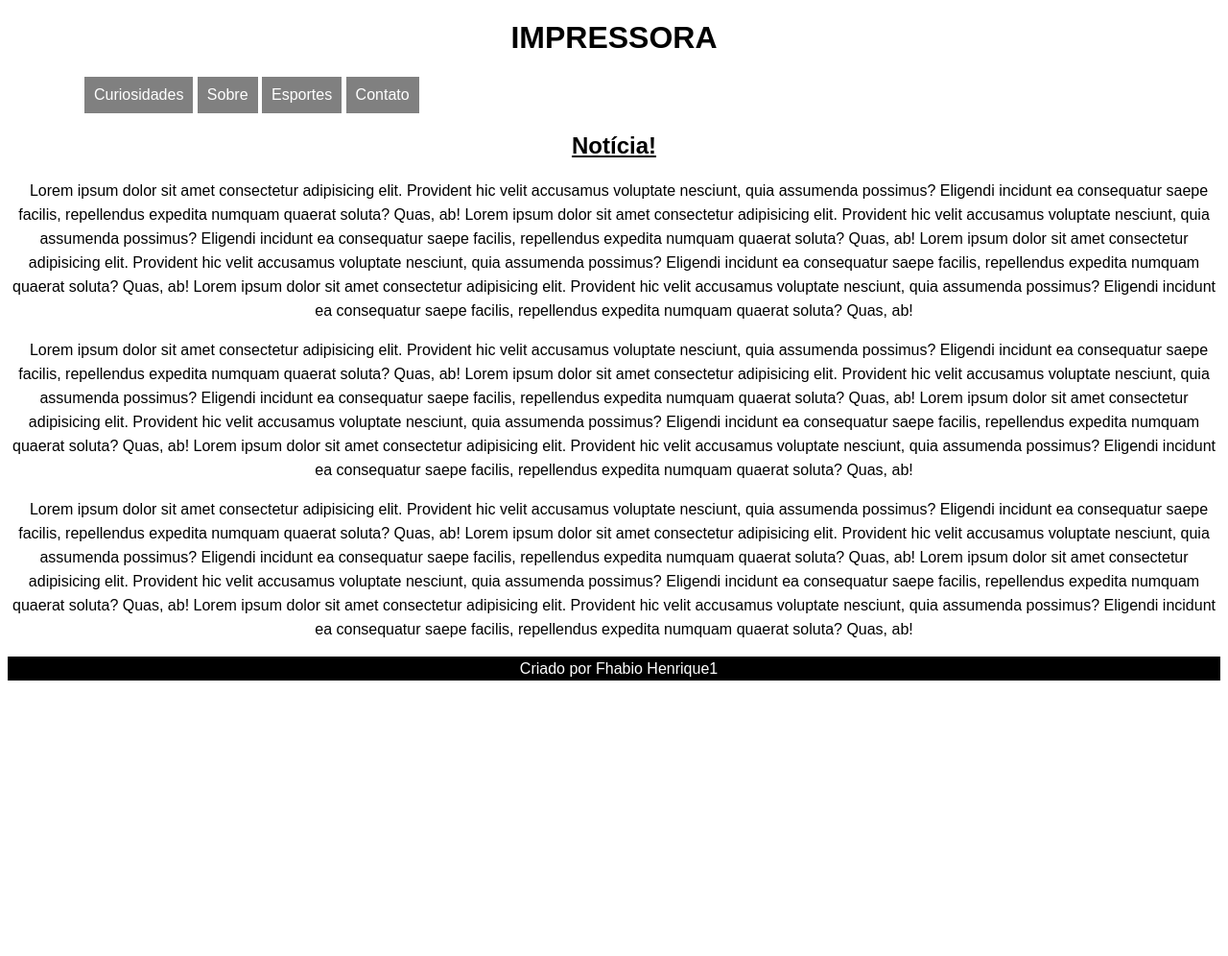
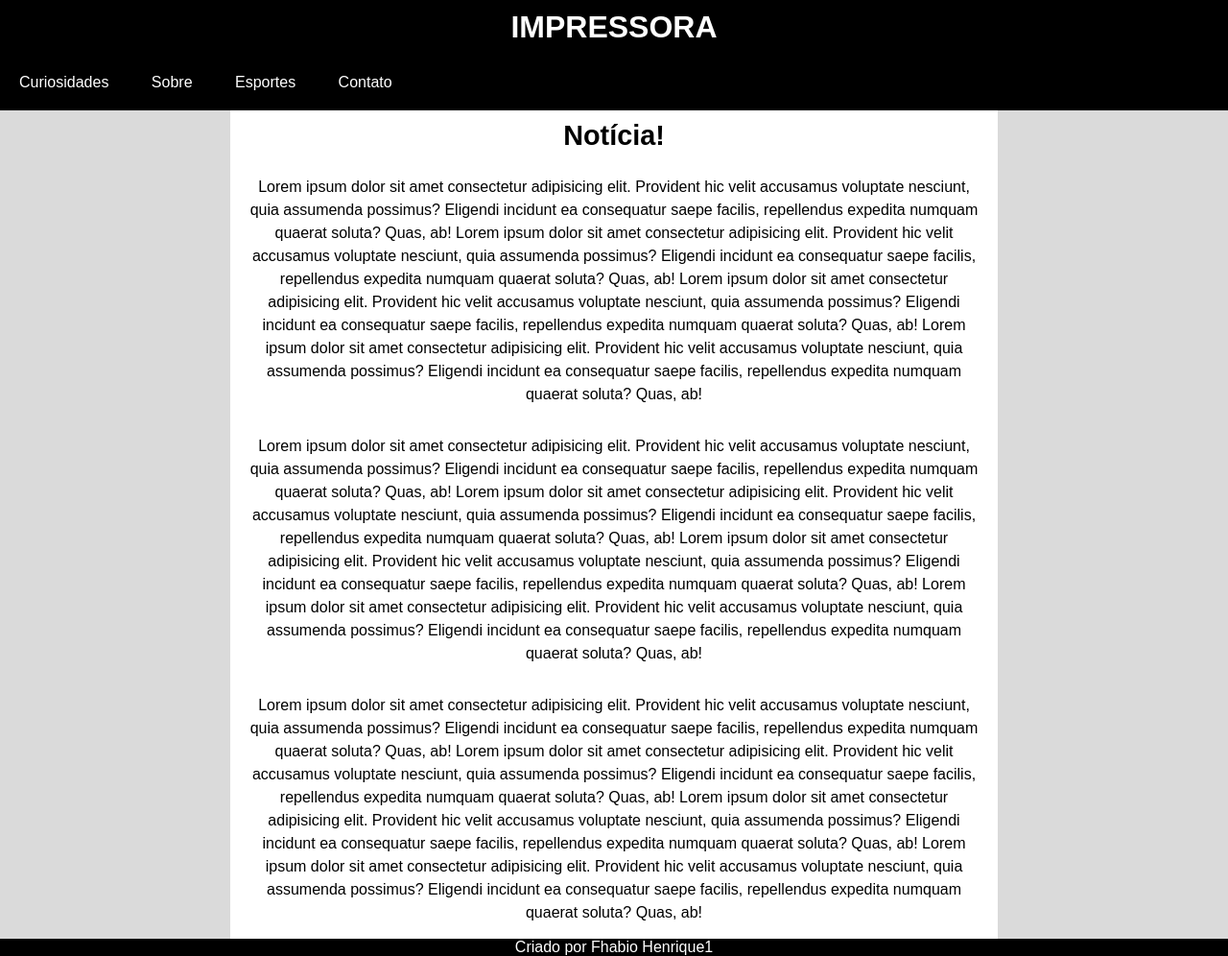
Before and after one commit to FhabioHenrique1/HTML-CSS, a plain HTML site: page EXERCÍCIOS/ex44/mq01/index.html in a window 1280 px wide. Shown: the whole page at 96% size. Before the commit the page ends 800 px from the top, so only its background shows below. Drawn offline with Linux system fonts and the light colour scheme; files that its build step writes are made by us from their sources.

Commit message:
Última vez.

```diff
--- /dev/null
+++ b/EXERCÍCIOS/ex44/estilos/impressora.css
@@ -0,0 +1,56 @@
+@charset "UTF-8";
+
+/* Impressora estilos*/
+
+*{
+    margin: 0;
+    padding: 0;
+    width: auto;
+    height: auto;
+}
+
+html{
+    font-family: Arial, Helvetica, sans-serif;
+    font-size: 1em;
+}
+
+body{
+    background-color: rgb(218, 218, 218);
+}
+
+header{
+    background-color: rgb(0, 0, 0);
+}
+
+header > h1{
+    text-align: center;
+    padding: 10px;
+    color: rgb(0, 0, 0);
+}
+
+menu{
+    display: none;
+}
+
+article > h2{
+    text-align: center;
+    font-size: 1.8em;
+    padding: 10px;
+}
+
+main{
+    background-color: white;
+    margin: auto;
+    max-width: 800px;
+    min-width: 330px;
+}
+
+article > p{
+    text-align: center;
+    padding: 15px;
+    line-height: 1.5em;
+}
+
+footer{
+    display: none;
+}
--- /dev/null
+++ b/EXERCÍCIOS/ex44/estilos/style.css
@@ -0,0 +1,5 @@
+@charset "UTF-8";
+
+*{
+
+}
--- /dev/null
+++ b/EXERCÍCIOS/ex44/estilos/tela.css
@@ -0,0 +1,73 @@
+@charset "UTF-8";
+
+/* Estilo para telas */
+
+*{
+    margin: 0;
+    padding: 0;
+    width: auto;
+    height: auto;
+}
+
+html{
+    font-family: Arial, Helvetica, sans-serif;
+    font-size: 1em;
+}
+
+body{
+    background-color: rgb(218, 218, 218);
+}
+
+header{
+    background-color: rgb(0, 0, 0);
+}
+
+header > h1{
+    text-align: center;
+    padding: 10px;
+    color: white;
+}
+
+ul{
+    list-style-type: none;
+}
+
+li{
+    display: inline-flex;
+    padding: 20px;
+    color: white;
+}
+
+li:hover{
+    transition: 1ms;
+    color: rgb(0, 0, 0);
+    background-color: rgb(255, 255, 255);
+    transition: 0.5s;
+}
+
+article > h2{
+    text-align: center;
+    font-size: 1.8em;
+    padding: 10px;
+}
+
+main{
+    background-color: white;
+    margin: auto;
+    max-width: 800px;
+    min-width: 330px;
+}
+
+article > p{
+    text-align: center;
+    padding: 15px;
+    line-height: 1.5em;
+}
+
+footer{
+    background-color: black;
+    color: white;
+    margin: auto;
+    text-align: center;
+    display: block;
+}
--- a/EXERCÍCIOS/ex44/index.html
+++ b/EXERCÍCIOS/ex44/mq01/index.html
@@ -2,9 +2,10 @@
 <html lang="pt-br">
 <head>
     <meta charset="UTF-8">
-    <link rel="stylesheet" href="style.css">
+    <link rel="stylesheet" href="estilos/tela.css" media="screen">
+    <link rel="stylesheet" href="estilos/impressora.css" media="print">
     <meta name="viewport" content="width=device-width, initial-scale=1.0">
-    <title>Media Querie</title>
+    <title>Media Query</title>
 </head>
 <body>
 <header>
--- a/EXERCÍCIOS/ex44/style.css
+++ /dev/null
@@ -1,41 +0,0 @@
-@charset "UTF-8";
-
-*{
-}
-
-body{
-    font-family: Arial, Helvetica, sans-serif;
-}
-
-h1{
-    text-align: center;
-}
-
-h2{
-    text-align: center;
-    text-decoration: underline;
-}
-
-p{
-    text-align: center;
-    text-indent: 10px;
-    line-height: 25px;
-}
-
-footer{
-    background-color: black;
-    color: white;
-}
-
-li{
-    display: inline-block;
-    padding: 10px;
-    text-decoration: none;
-    background-color: gray;
-    color: white;
-}
-
-li:hover{
-    text-decoration: underline;
-    color: white;
-}
```
